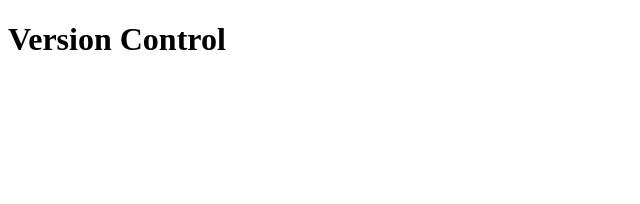
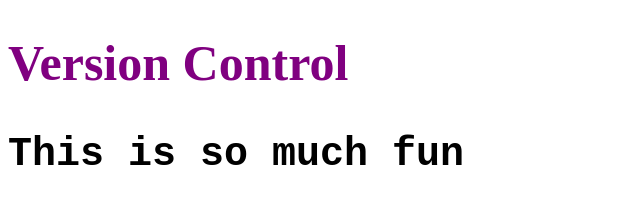
Before and after one commit to Roland-Sankara/version-control-demo, a plain HTML site: page index.html in a window 1280 px wide. Shown: the whole page, without its empty margins (0-640 px from the left). Drawn offline with Linux system fonts and the light colour scheme.

Commit message:
add css to the heading and paragraph in home page

```diff
--- a/index.css
+++ b/index.css
@@ -0,0 +1,10 @@
+h1{
+    color: purple;
+    font-size: 50px;
+    font-weight: 900;
+}
+p{
+    font-size: 40px;
+    font-family: 'Courier New', Courier, monospace;
+    font-weight: 700;
+}
--- a/index.html
+++ b/index.html
@@ -2,8 +2,10 @@
 <html>
     <head>
         <title>Hello</title>
+        <link rel="stylesheet" href="./index.css">
     </head>
     <body>
         <h1>Version Control</h1>
+        <p>This is so much fun</p>
     </body>
 </html>
```
